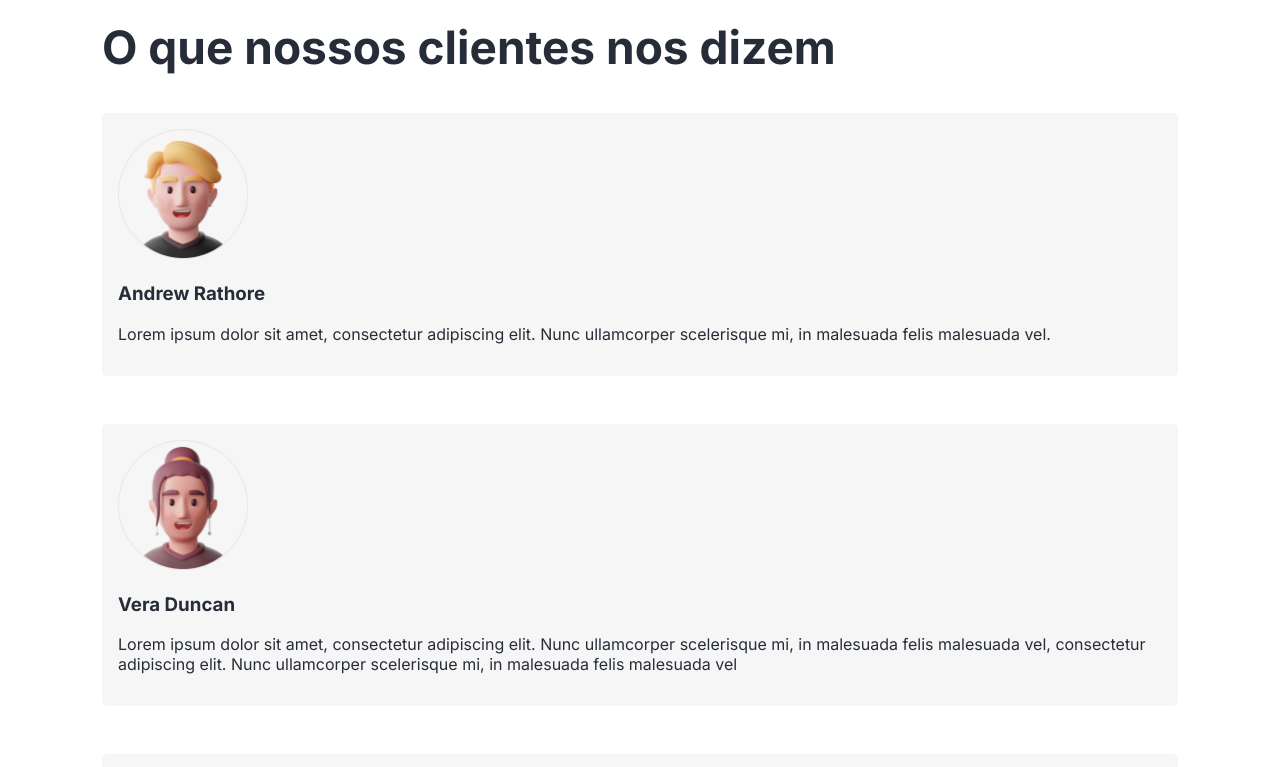
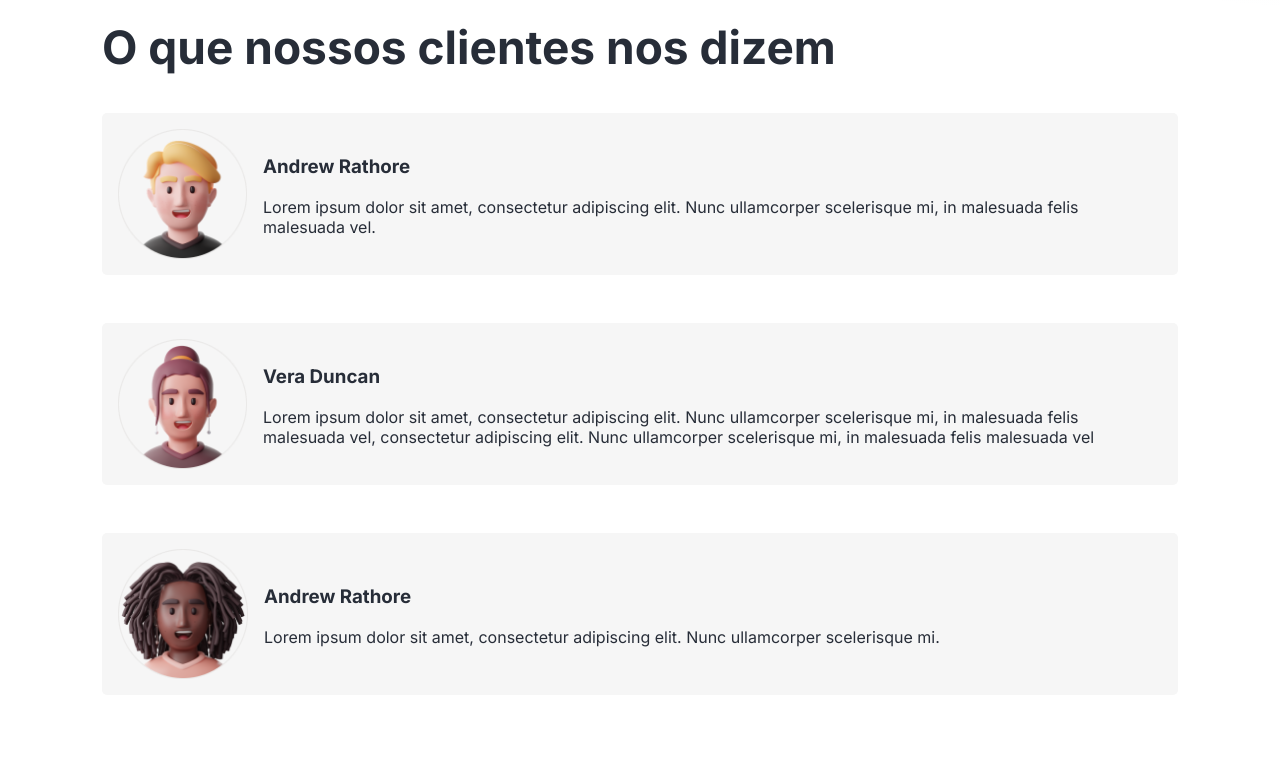
Before and after one commit to wendlersilva/projeto-agencia-digital, a plain HTML site: page index.html in a window 1280 px wide. Shown: the part 2500-3267 px from the top of the page. Drawn offline with Linux system fonts and the light colour scheme.

Commit message:
Gradiente e container cards

```diff
--- a/style.css
+++ b/style.css
@@ -11,6 +11,10 @@ body {
     color: var(--dark);
     text-align: center;
     margin: 0;
+
+    background-image:
+    radial-gradient(circle at left top, rgb(142 173 213 / .3), transparent 400px),
+    radial-gradient(circle at right center, rgb(142 173 213 / .3), transparent 400px);
 }
 
 .content-wrapper-center {
@@ -110,6 +114,8 @@ img {
     background-color: var(--gray);
     border-radius: 5px;
     padding: 1rem;
+
+    container: testemunhoCard / inline-size;
 }
 
 .testemunho_thumb {
@@ -184,6 +190,22 @@ img {
 
 .row>.sm-12 {
     grid-column: 1 / -1;
+}
+
+.testemunho_card {
+    display: flex;
+    /* align-items: center; */
+    gap: 1rem;
+    flex-direction: column;
+    align-items: center;
+    text-align: center;
+}
+
+@container testemunhoCard (min-width: 42.187em) {
+    .testemunho_card {
+        flex-direction: row;
+        text-align: left;
+    }
 }
 
 @media screen and (min-width: 46.25em) {
```
